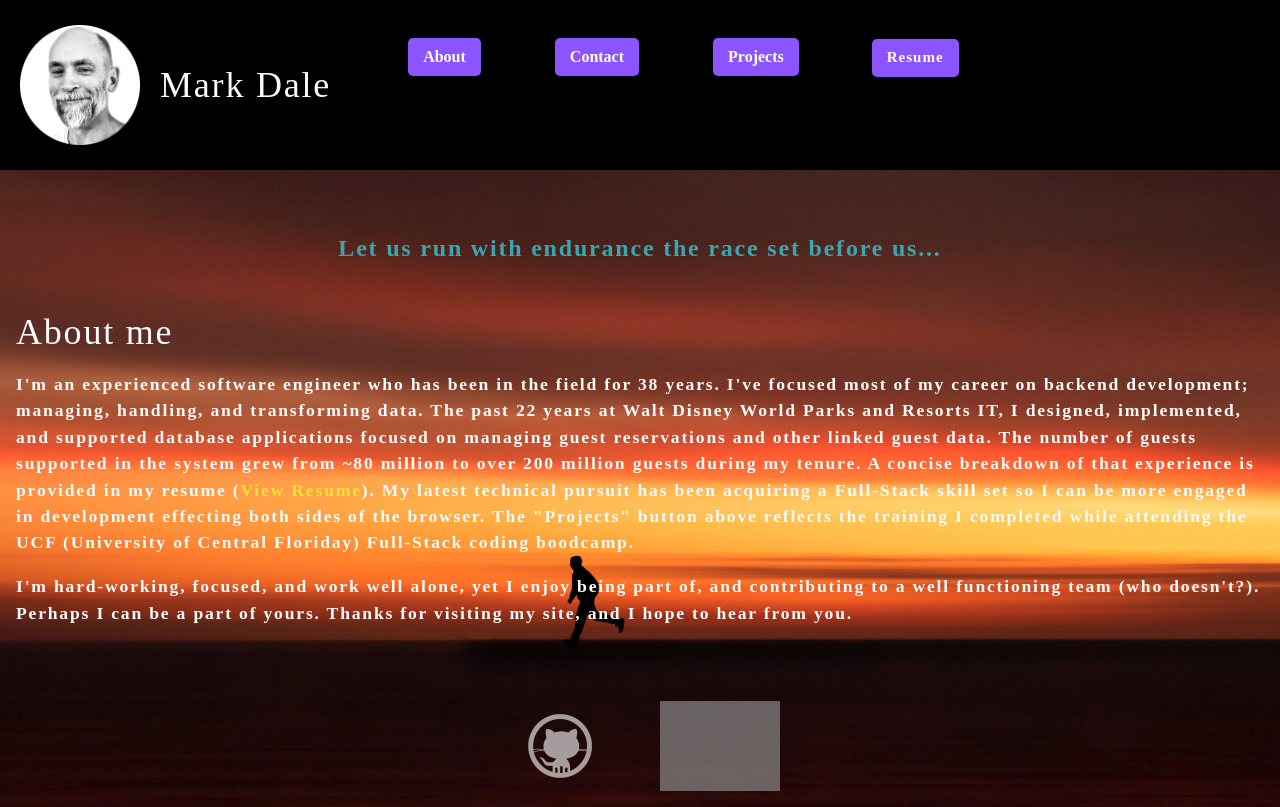
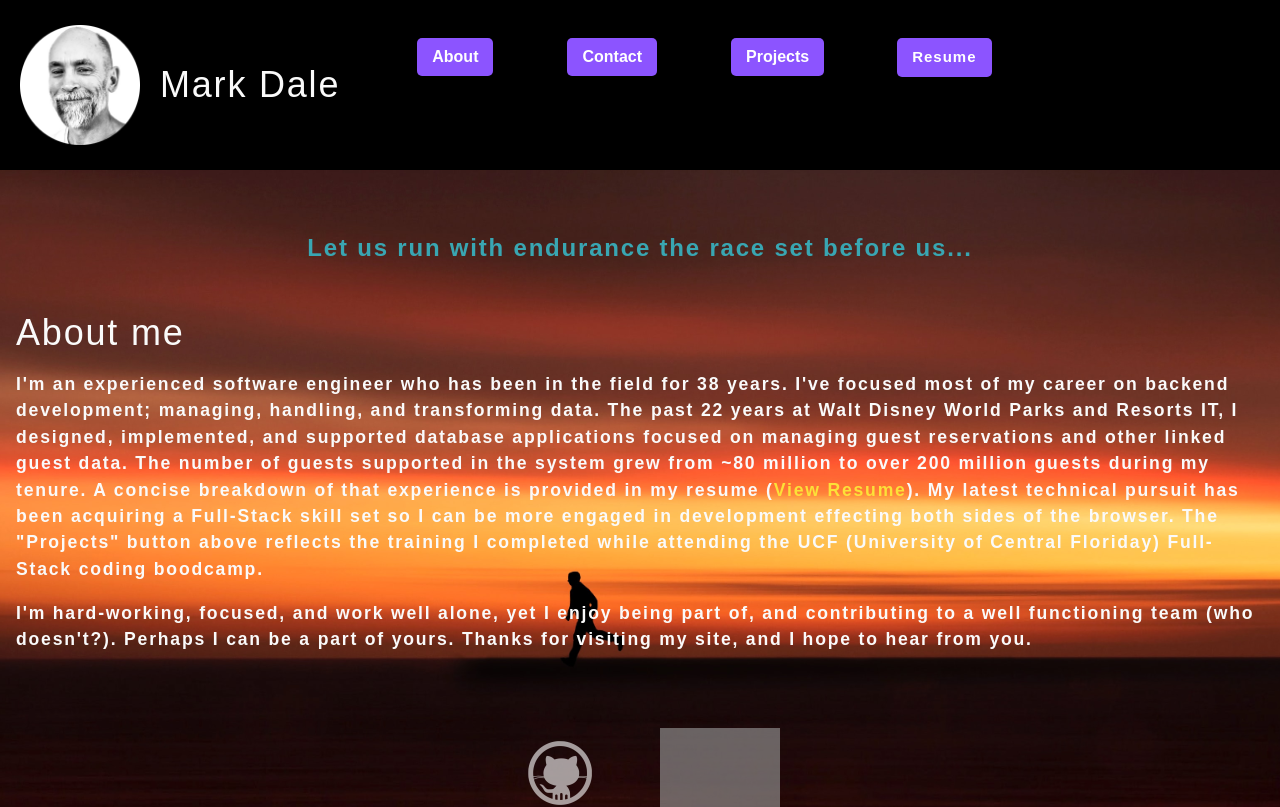
Before and after one commit to msdale/portfolio-msdale, a React (Create React App) app: page / in a window 1280 px wide. Shown: the top 807 px of the page. Built offline with nearby package versions, Linux system fonts and the light colour scheme; grey boxes are pictures that could not be loaded.

Commit message:
change font to sans-serif

```diff
--- a/src/index.css
+++ b/src/index.css
@@ -39,7 +39,7 @@ body {
   background-position: center center;
   background-image: url("../src/assets/cover/cover-image.jpg");
   color: var(--light);
-  font-family: 'Poiret One', cursive;
+  font-family: 'Poiret One', sans-serif;
 }
 
 
@@ -51,7 +51,7 @@ h4,
 h5,
 h6 {
   /*font-family: 'Roboto', sans-serif;*/
-  font-family: 'Poiret One', cursive;
+  font-family: 'Poiret One', sans-serif;
   font-weight: 500;
   margin: 5px 0;
   line-height: 1.25;
@@ -314,7 +314,7 @@ textarea {
 	font-weight: 600;
 	margin-bottom: 30px;
 	padding: 10px 15px;
-  font-family: 'Poiret One', cursive;
+  font-family: 'Poiret One', sans-serif;
 }
 
 #navResume {
@@ -328,7 +328,7 @@ textarea {
   letter-spacing: 1px;
 	margin-bottom: 10px;
 	padding: 10px 15px 12px 15px;
-  font-family: 'Poiret One', cursive;
+  font-family: 'Poiret One', sans-serif;
   text-decoration: none;
   border-top: 5px;
   outline: none;
@@ -360,7 +360,7 @@ textarea {
 	font-weight: 600;
 	margin-bottom: 20px;
 	padding: 10px 15px;
-  font-family: 'Poiret One', cursive;
+  font-family: 'Poiret One', sans-serif;
 	/*background: var(--primary);
 	border-radius: 5px;
 	color: #fff;
@@ -371,7 +371,7 @@ textarea {
 	padding-bottom: 10px;
 	padding-right: 15px;
 	padding-left: 15px;
-  font-family: 'Poiret One', cursive;*/
+  font-family: 'Poiret One', sans-serif;*/
 }
 
 .navActive {
```
